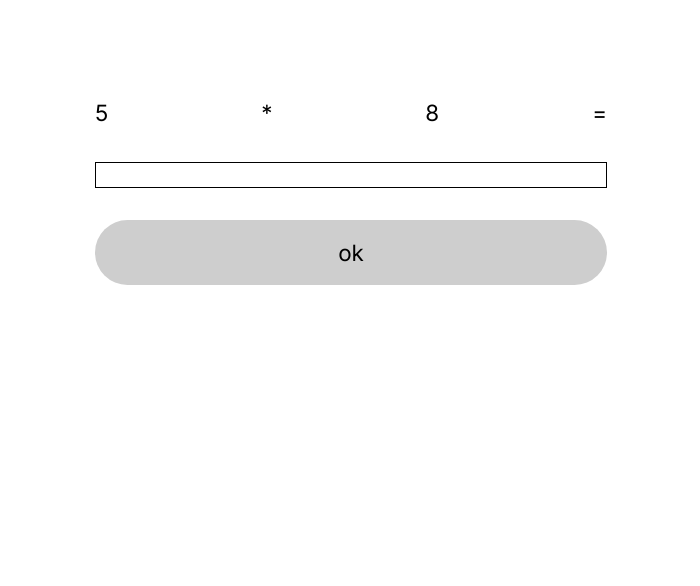
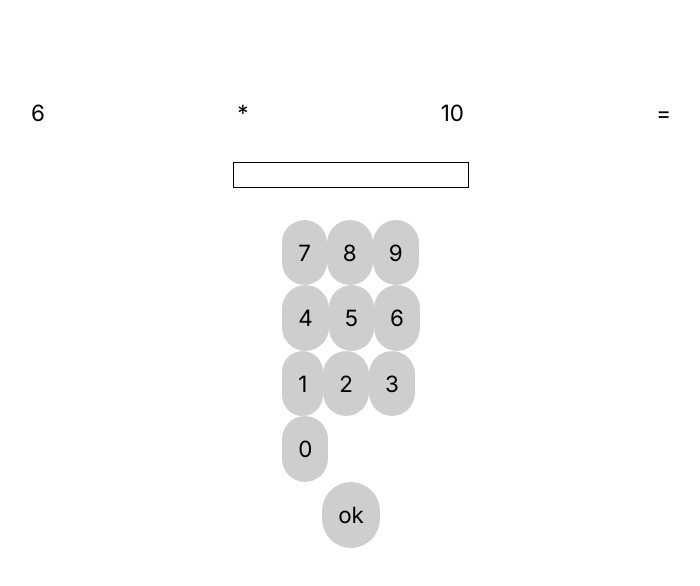
Before and after one commit to mumbablooz/mathe, a Next.js app: page / in a window 1280 px wide. Shown: the top 586 px of the page, without its empty margins (289-989 px from the left). Built offline with nearby package versions, Linux system fonts and the light colour scheme.

Commit message:
Add files via upload

```diff
--- /dev/null
+++ b/app/components/Keyboard.jsx
@@ -0,0 +1,32 @@
+import React from 'react'
+
+export default function Keyboard({result,setResult}) {
+
+function handleClick(e){
+
+        if(result){
+            if(result.length<3){
+            setResult(result+e.target.innerText)
+            }
+        } else {
+            setResult(e.target.innerText)
+        }
+
+
+}
+
+  return (
+    <div>
+      <div style={{
+        display: 'flex'
+      }}><button onClick={(e)=>handleClick(e)}>7</button><button onClick={(e)=>handleClick(e)}>8</button><button onClick={(e)=>handleClick(e)}>9</button></div>
+      <div style={{
+        display: 'flex'
+      }}><button onClick={(e)=>handleClick(e)}>4</button><button onClick={(e)=>handleClick(e)}>5</button><button onClick={(e)=>handleClick(e)}>6</button></div>
+      <div style={{
+        display: 'flex'
+      }}><button onClick={(e)=>handleClick(e)}>1</button><button onClick={(e)=>handleClick(e)}>2</button><button onClick={(e)=>handleClick(e)}>3</button></div>
+      <div><button onClick={(e)=>handleClick(e)}>0</button></div>
+    </div>
+  )
+}
--- a/app/components/Multiplikation.jsx
+++ b/app/components/Multiplikation.jsx
@@ -1,11 +1,12 @@
 'use client'
-import { useEffect, useState } from 'react'
+import { useEffect, useState, useRef } from 'react'
 import React from 'react'
+import ShowTrueResults from './ShowTrueResults'
+import Keyboard from './Keyboard'
 
 export default function Multiplikation() {
 
-    const [ firstNumber, setFirstNumber ] = useState(null)
-    const [ secoundNumber, setSecoundNumber ] = useState(null)
+   // const [ alleAufgaben, setAlleAufgaben ] = useState([])
     const [ aufgabe, setAufgabe ] = useState({
         firstNumber: null,
         secoundNumber: null,
@@ -14,9 +15,10 @@ export default function Multiplikation() {
     const [ result, setResult ] = useState(null)
     const [ neueAufgabe, setNeueAufgabe ] = useState(true)
 
+    let alleAufgaben = useRef([])
     useEffect(()=>{
-        const randomA = Math.floor(Math.random()*10)
-        const randomB = Math.floor(Math.random()*10)
+        const randomA = Math.floor(Math.random()*8)+2
+        const randomB = Math.floor(Math.random()*10)+2
         const res = randomA * randomB
         if(neueAufgabe){
             setAufgabe((rev)=>{
@@ -28,19 +30,21 @@ export default function Multiplikation() {
             })
             setNeueAufgabe(false)
         }
-    },[neueAufgabe,secoundNumber,setFirstNumber])
+    },[neueAufgabe,setNeueAufgabe,setAufgabe])
 
 
   return (
     <div style={{
         display: 'flex',
         flexDirection: 'column',
-
+        alignItems: 'center',
     }}>
-           <div style={{display:'flex',
-        justifyContent: 'space-between',
-    alignItems: 'center',
-    width: '40vw'}}>
+           <div
+           style={{
+            display:'flex',
+            justifyContent: 'space-between',
+            alignItems: 'center',
+            width: '50vw'}}>
 <p>{aufgabe.firstNumber && aufgabe.firstNumber}</p><p>*</p><p> {aufgabe.secoundNumber && aufgabe.secoundNumber} </p><p> = {result && result}</p>
     </div>
 
@@ -50,7 +54,7 @@ export default function Multiplikation() {
         border: '1px solid black',
         margin: '2rem 0'
       }}/>
-
+<Keyboard result={result} setResult={setResult} />
       <button onClick={(e)=>{
         if(result==aufgabe.result){
 e.target.style.background='green'
@@ -58,6 +62,8 @@ e.target.style.color='white'
 setNeueAufgabe(true)
 setResult(null)
 document.getElementById('input').value=''
+alleAufgaben.current.push(aufgabe)
+console.log(alleAufgaben)
 setTimeout(()=>{
     e.target.style.background='transparent'
     e.target.style.color='black'
@@ -75,7 +81,7 @@ setTimeout(()=>{
 },1000)
         }
       }}>ok</button>
-
+<ShowTrueResults aufgabenArray={alleAufgaben.current}/>
     </div>
   )
 }
--- /dev/null
+++ b/app/components/ShowTrueResults.jsx
@@ -0,0 +1,22 @@
+import React from 'react'
+
+export default function ShowTrueResults({aufgabenArray}) {
+  return (
+    <ul style={{
+      display: 'flex',
+      flexDirection: 'column-reverse'
+    }}>
+      {aufgabenArray.map((aufgabe,index)=>{
+        return <li
+        key={'aufgabe'+index}
+        style={{display:'flex',
+        justifyContent: 'space-between',
+        alignItems: 'center',
+        width: '40vw'}}>
+
+      <p>{aufgabe.firstNumber && aufgabe.firstNumber}</p><p>*</p><p> {aufgabe.secoundNumber && aufgabe.secoundNumber} </p><p> = {aufgabe.result && aufgabe.result}</p></li>
+
+      })}
+    </ul>
+  )
+}
```
